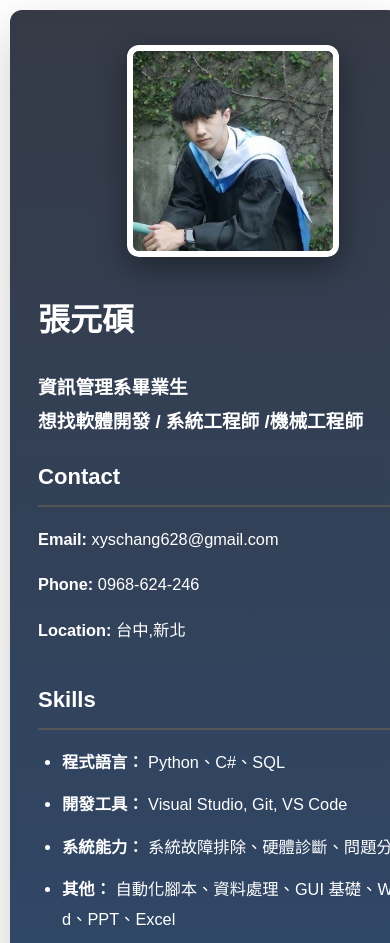
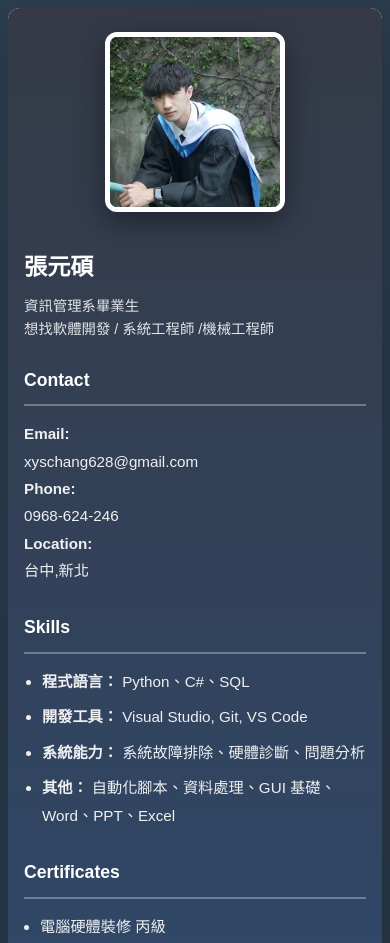
Before and after one commit to xyschang/resume, a plain HTML site: page index.html in a window 390 px wide. Shown: the top 943 px of the page. Drawn offline with Linux system fonts and the light colour scheme.

Commit message:
Update resume: fix CSS bugs, add AI Creation Architect project, improve mobile layout

```diff
--- a/index.html
+++ b/index.html
@@ -61,9 +61,11 @@
         <div class="section">
             <h2>自學項目</h2>
             <ul>
-                <li>VS code</li>
-                <li>visual studio 頁面設計</li>
-                <li>C# 基礎</li>
+                <li><strong>Flask 全端開發：</strong>後端 API 設計、SQLite 資料庫整合、Render 雲端部署</li>
+                <li><strong>Web Scraping：</strong>requests + BeautifulSoup 爬蟲實作，應用於商品價格擷取</li>
+                <li><strong>Vision AI 整合：</strong>圖片上傳與 AI 圖像分析，應用於 AI Creation Architect 專案</li>
+                <li><strong>VS Code 開發環境：</strong>Git 版本控制、除錯流程、前後端協作開發</li>
+                <li><strong>C# GUI 應用開發：</strong>Visual Studio 視窗程式設計、SQL Server 資料庫串接</li>
             </ul>
         </div>
     </div>
@@ -74,14 +76,9 @@
         <div class="section">
             <h2>Professional</h2>
             <p>
-                新北市新店區出生，朝陽科技大學資訊管理系畢業，具備資訊系統、程式開發與硬體維護背景。高中時期學習電子與電機相關技術，大學轉向資訊管理領域，培養軟體開發、資料庫設計與系統分析能力。<br>
-                具備 Python、C#、SQL 開發經驗，能獨立完成需求分析、程式開發、資料庫建置、版本控制及雲端部署流程。曾自行開發並部署 Smart Price Tracker 商品價格監控系統，整合 Flask、SQLite、Chart.js、GitHub 與 Render，展現全端開發與問題解決能力。<br>
-                個性積極主動，喜歡研究新技術並透過實作驗證想法，對系統開發、自動化流程與資訊技術領域具有高度興趣，希望能持續精進並為企業創造價值。<br>
-
-                熱衷於軟體開發、自動化與系統整合領域，期望能將跨領域所學與問題解決能力，應用於貴公司的技術團隊中。<br>
-                 具備 Python、Flask 與 Web 開發基礎，
-                喜歡透過實際專案學習技術，從需求分析、系統設計、資料庫規劃、功能開發到部署皆能獨立完成。
-                持續透過個人專案提升後端開發、自動化與問題分析能力。
+                朝陽科技大學資訊管理系畢業，具備軟體開發、資料庫設計與系統分析能力。高中主修電子電機，大學深化 Python、C#、SQL 開發技術，能獨立完成需求分析、系統設計、資料庫建置、版本控制與雲端部署全流程。<br><br>
+                曾獨立開發並部署 Smart Price Tracker 商品價格監控系統（Flask + SQLite + Chart.js + Render），以及 AI Creation Architect 創意生成架構工具（Flask + Vision AI + 自動化工作流規劃）。<br><br>
+                個性積極主動，喜歡透過實際專案驗證想法，對系統開發、自動化流程與 AI 應用具有高度熱情，期望持續精進並貢獻於技術團隊。
             </p>
         </div>
 
@@ -123,6 +120,17 @@
                 <li>撰寫 README.md 與 DEBUG_LOG.md，記錄專案功能、架構與除錯流程</li>
             </ul>
 
+            <p><strong>AI Creation Architect（AI 創意生成架構工具）</strong><br>
+               Python Flask + Vision AI + HTML/CSS/JS + JSON
+            </p>
+            <ul>
+                <li>開發以 Flask 為後端的 AI 創意生成平台，將模糊的使用者想法結構化為清晰的生成藍圖與提示詞</li>
+                <li>實作三大核心模組：AI 顧問諮詢模式、自動化工作流規劃、圖像提示詞生成</li>
+                <li>整合 Vision AI 圖像分析功能，支援圖片上傳並自動解析視覺內容</li>
+                <li>使用 JSON 作為資料儲存格式，HTML/CSS/JS 建構前端介面</li>
+                <li>完整實作從需求輸入、AI 分析、工作流輸出到圖像提示詞生成的全流程</li>
+            </ul>
+
             <p><strong>結合銷售員銷售紅利計算之企業進銷存系統</strong><br>
                C# + visual studio + SQL</p>
             <ul>
--- a/style.css
+++ b/style.css
@@ -1,4 +1,4 @@
-{
+* {
     margin: 0;
     padding: 0;
     box-sizing: border-box;
@@ -9,11 +9,14 @@ p,
 li {
     overflow-wrap: break-word;
     word-wrap: break-word;
+    word-break: break-word;
 }
+
 body {
     margin: 0;
     font-family: Arial, 'Noto Sans TC', sans-serif;
-    background-color: linear-gradient(135deg, #2c3e50 0%, #1a2533 100%);
+    background: linear-gradient(135deg, #2c3e50 0%, #1a2533 100%);
+    min-height: 100vh;
     line-height: 1.8;
 }
 
@@ -29,110 +32,118 @@ body {
 }
 
 .container:hover {
-    transform: translateY(-10px);
+    transform: translateY(-6px);
 }
 
 /* 左欄 */
 .left {
     width: 37%;
+    min-width: 0;
     background: linear-gradient(180deg, #353a46, #2c5282);
     color: white;
-    padding: 50px 35px;
+    padding: 50px 30px;
 }
 
 /* 右欄 */
 .right {
     width: 63%;
+    min-width: 0;
     padding: 50px 45px;
+    overflow: hidden;
 }
+
 .section {
-    transition: all 0.3s ease;
+    margin-bottom: 28px;
+    transition: transform 0.3s ease;
 }
 
 .section:hover {
-    transform: translateX(10px);               /* 新增：滑鼠移上去往右移動 */
+    transform: translateX(6px);
 }
 
-/* 【新增】證照兩欄顯示 */
-.cert-list {
-    column-count: 2;
-    column-gap: 40px;
-}
-
-.cert-list li {
-    margin-bottom: 12px;
-    break-inside: avoid;
-}
-/* 【新增】大頭貼特效 */
+/* 大頭貼 */
 .profile-photo {
     text-align: center;
     margin-bottom: 25px;
 }
 
 .profile-photo img {
-    width: 200px;
-    height: 200px;
+    width: 180px;
+    height: 180px;
     border-radius: 12px;
     object-fit: cover;
-    border: 6px solid #ffffff;
+    border: 5px solid #ffffff;
     box-shadow: 0 10px 30px rgba(0,0,0,0.4);
-    transition: all 0.4s ease;
+    transition: transform 0.4s ease;
 }
 
 .profile-photo img:hover {
-    transform: scale(1.05);                    /* 新增：滑鼠移上去放大 */
+    transform: scale(1.05);
 }
 
-/* ==================== 手機版強力優化（解決文字被切問題） ==================== */
-@media (max-width: 768px) {
-    .container {
-        flex-direction: column;
-        margin: 10px;
-        border-radius: 12px;
-        width: 100%;
-    }
-
-    .left, .right {
-        width: 100%;
-        /* 加大左右內距，讓文字不會被切到 */
-        padding: 35px 28px !important;
-    }
-
-    h1 { font-size: 2.0em; }
-    h2 { font-size: 1.38em; margin-bottom: 18px; }
-
-    p, li {
-        font-size: 1.02em;           /* 稍微加大字體 */
-        margin-bottom: 13px;
-        word-break: break-all;       /* 讓長字串可以斷行 */
-        hyphens: auto;               /* 自動斷字 */
-    }
-
-    ul {
-        padding-left: 24px;
-    }
-
-    .section {
-        margin-bottom: 35px;
-    }
+/* 標題 */
+h1 {
+    font-size: 1.8em;
+    margin-bottom: 6px;
+    word-break: break-word;
 }
 
-/* 通用樣式 */
+h3 {
+    font-size: 0.95em;
+    font-weight: normal;
+    opacity: 0.85;
+    margin-bottom: 24px;
+    line-height: 1.6;
+}
+
 h2 {
     border-bottom: 3px solid #1e3a8a;
     padding-bottom: 8px;
+    margin-bottom: 14px;
     color: #1e3a8a;
+    font-size: 1.1em;
 }
 
 .left h2 {
     color: white;
-    border-bottom: 2px solid #555;
+    border-bottom: 2px solid rgba(255,255,255,0.3);
 }
-/* 證照兩欄顯示 */
+
+/* 左欄文字顏色 — 讓電話等資訊更明顯 */
+.left p,
+.left li {
+    color: rgba(255,255,255,0.92);
+    font-size: 0.95em;
+}
+
+.left a {
+    color: #93c5fd;
+    text-decoration: none;
+}
+
+.left a:hover {
+    text-decoration: underline;
+}
+
+/* 右欄連結 */
+.right a {
+    color: #1e3a8a;
+    word-break: break-all;
+}
+
+ul {
+    padding-left: 20px;
+}
+
+li {
+    margin-bottom: 8px;
+}
+
+/* 證照兩欄 */
 .cert-list {
     column-count: 2;
-    column-gap: 40px;
-    padding-left: 0;
+    column-gap: 20px;
+    padding-left: 16px;
 }
 
 .cert-list li {
@@ -140,8 +151,58 @@ h2 {
     break-inside: avoid;
 }
 
+/* ==================== 手機版 ==================== */
 @media (max-width: 768px) {
+    .container {
+        flex-direction: column;
+        margin: 8px;
+        border-radius: 12px;
+        width: calc(100% - 16px);
+        /* 取消 hover 動畫避免手機跑版 */
+        transform: none !important;
+    }
+
+    .left, .right {
+        width: 100% !important;
+        padding: 32px 20px !important;
+        /* 確保不超出螢幕 */
+        max-width: 100%;
+        overflow: hidden;
+    }
+
+    .section:hover {
+        transform: none;
+    }
+
+    h1 { font-size: 1.7em; }
+    h2 { font-size: 1.1em; }
+    h3 { font-size: 0.9em; }
+
+    p, li {
+        font-size: 0.97em;
+        word-break: break-word;
+    }
+
+    ul {
+        padding-left: 18px;
+    }
+
     .cert-list {
-        column-count: 1;   /* 手機版改回單欄 */
+        column-count: 1;
+    }
+
+    /* 手機版電話/連結防止溢出 */
+    .left p strong,
+    .right p {
+        display: block;
+        max-width: 100%;
     }
 }
+
+@media (max-width: 400px) {
+    .left, .right {
+        padding: 24px 16px !important;
+    }
+
+    h1 { font-size: 1.45em; }
+}
```
